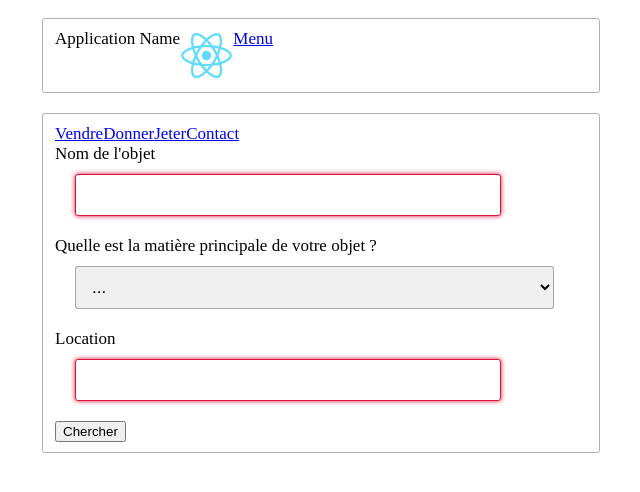
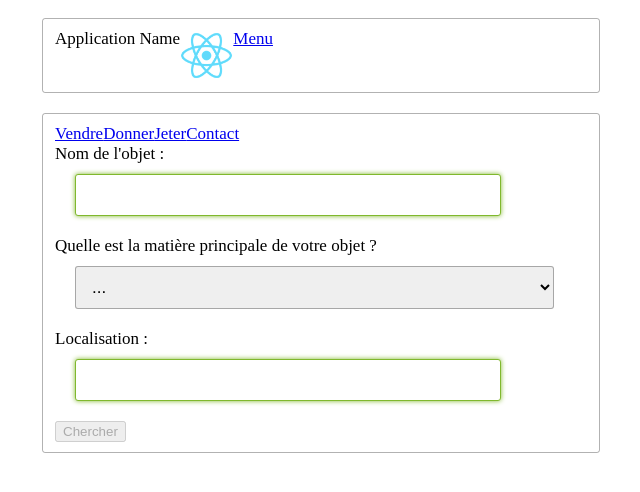
Before and after one commit to MohamedNiaissa/ProjetLabDay, a React (Create React App) app: page /Vendre in a window 1280 px wide. Shown: the top 492 px of the page, without its empty margins (360-1000 px from the left). Built offline with nearby package versions, Linux system fonts and the light colour scheme.

Commit message:
Reworked the SellForm and its events.

```diff
--- a/src/elements/Forms/GroupSForm.js
+++ /dev/null
@@ -1,65 +0,0 @@
-import React from "react";
-import allCities from "../../Cities";
-
-class GroupForm extends React.Component {
-
-    componentDidMount() {
-        if(this.props.set.property === "product") {
-            this.input.setCustomValidity("Empty Field.");
-
-            this.input.addEventListener("input", function() {
-                !this.value.match(/[^a-zA-Z0-9]/) && (this.value.length > 2) ? this.setCustomValidity("") : this.setCustomValidity("Invalid field.");
-                if(this.validity.customError) console.log("Wrong character.")
-                else console.log("Good")
-            })
-        } else if(this.props.set.property === "location") {
-            this.input.setCustomValidity("Empty Field.");
-            this.input.addEventListener("input", function() {
-
-                let checkValidity = false;
-                const index = allCities.findIndex(obj => obj.City === this.value);
-                if(index !== -1) checkValidity = true;
-
-                !this.value.match(/[^a-zA-Z]/) && checkValidity && (this.value.length > 1) ? this.setCustomValidity("") : this.setCustomValidity("Invalid field.");
-                if(this.validity.customError) console.log("Wrong character.")
-                else console.log("Good")
-            })
-        }
-    }
-
-    switchFormBlock() {
-        if(this.props.set.property === "material") {
-            return (
-            <div id={this.props.set.id} className={this.props.set.className}>
-                <label style={{display:this.props.set.display}}>{this.props.set.label}</label>
-                <select>
-                    <option value="..." defaultValue>...</option>
-                    <option value="bois">Bois</option>
-                    <option value="metal">Métal</option>
-                    <option value="ceramique">Céramique</option>
-                    <option value="verre">Verre</option>
-                    <option value="plastique">Plastique</option>
-                    <option value="textile">Textiles</option>
-                    <option value="cuir">Cuir</option>
-                    <option value="papier_carton">Papier ou Carton</option>
-                    <option value="caoutchouc">Caoutchouc</option>
-                </select>
-            </div>
-            )
-        }else {
-            return (
-            <div id={this.props.set.id} className={this.props.set.className}>
-                <label style={{display:this.props.set.display}}>{this.props.set.label}</label>
-                <input type={this.props.set.type} style={{display:this.props.set.display}}
-                        minLength = "2" maxLength="40" ref={e => (this.input = e)}></input>
-            </div>
-            )
-        }
-    }
-
-    render() {
-        return (this.switchFormBlock())
-    }
-}
-
-export default GroupForm;
--- a/src/elements/Forms/SellForm.js
+++ b/src/elements/Forms/SellForm.js
@@ -1,37 +1,79 @@
 import React from "react";
-import GroupSForm from "./GroupSForm";
-
-let TF_settings = [
-    {id:"ezpfdbe", className: "FormGroup", label: "Nom de l'objet", type: "text", property:"product", display:"visibility"},
-    {id:"nfozxfm", className: "FormGroup", label: "Quelle est la matière principale de votre objet ?", type: "text", property:"material", display:"visibility"},
-    {id:"fpvzmxn", className: "FormGroup", label: "Location", type: "text", property:"location", display:"visibility"},
-]
+import SellFormBuild from "./SellFormBuild";
+import allCities from "../../Cities";
 
 class SellForm extends React.Component {
 
-    componentDidMount() {
-        this.btn.addEventListener("click", function() {
-        const TF = document.getElementById("SellForm");
+    constructor (props) {
+        super(props);
+        this.state = {
+          isProductValid:  { regex: false, length: false },
+          isFormValid: { product: null, material: false, location: null, validity: null },
+          city: '',
+        }
+      }
 
-            TF.childNodes.forEach(element => {
-                element.childNodes.forEach(subElement => {
-                    if(subElement.nodeName === "INPUT" && subElement.type === "text") {
-                        console.log(subElement.nodeName)
-                        if(subElement.validity.customError) console.log("NOPE CAN'T DO")
-                        else console.log("VALID")
-                    }
-                })
-            })
-        })
+    handleUserInput = (e) => {
+        const name = e.target.name;
+        const value = e.target.value;
+        this.validateField(name, value, e);
     }
 
+    validateField(fieldName, value, e) {
+
+        let formValidity = this.state.isFormValid;
+        let productRGX   = this.state.isProductValid.regex;
+        let productLEN   = this.state.isProductValid.length;
+
+        switch(fieldName) {
+            case "product":
+                productRGX   = !value.match(/[^a-z0-9]/i);
+                productLEN   = value.length >= 2;
+                formValidity.product = (productRGX && productLEN) ? true : false;
+                e.target.className = (formValidity.product) ? "validP" : "invalidP";
+                break;
+            case "material":
+                formValidity.material = (value !== "...") ? true : false;
+                break;
+            case "map":
+                const index = allCities.findIndex(obj => obj.City === value);
+                formValidity.location = (index !== -1) ? true : false;
+                this.state.city = value;
+                e.target.className = (formValidity.location) ? "validL" : "invalidL";
+                break;
+            default: break;
+        }
+
+        formValidity.validity = this.state.isFormValid.product && this.state.isFormValid.material && this.state.isFormValid.location;
+        this.setState(this.state.isFormValid = formValidity);
+        console.log(formValidity)
+      }
+
+    TF_settings = [
+        {
+            id: "zeacnvv",
+            divForm:   { className: "FormGroup", display: "inline" },
+            labelForm: { text: "Nom de l'objet :" },
+            inputForm: { className: '', type: "text", name: "product" },
+        },{
+            id: "ttyuibz",
+            divForm:   { className: "FormGroup", display: "inline" },
+            labelForm: { text: "Quelle est la matière principale de votre objet ?" },
+            inputForm: { className: '', type: "text", name: "material" },
+        },{
+            id: "nbzajcr",
+            divForm:   { className: "FormGroup", display: "inline" },
+            labelForm: { text: "Localisation :" },
+            inputForm: { className: '', type: "text", name: "map" },
+        },
+    ]
+
     render() {
-        console.log(TF_settings)
         return (
-            <form id="SellForm">
-                { TF_settings.map((set) => <GroupSForm {...this.props} set={set} key={set.id}/>) }
+            <form id="ThrowForm">
+                { this.TF_settings.map((setAtt) => <SellFormBuild {...this.props} setAtt={setAtt} key={setAtt.id} event={this.handleUserInput}/>) }
 
-                <button type="button" ref={e => (this.btn = e)}>Chercher</button>
+                <button type="button" ref={e => (this.btn = e)} disabled={!this.state.isFormValid.validity}>Chercher</button>
             </form>
         )
     }
--- /dev/null
+++ b/src/elements/Forms/SellFormBuild.js
@@ -0,0 +1,40 @@
+import React from "react";
+
+class SellFormBuild extends React.Component {
+
+    switchFormBlock() {
+        if(this.props.setAtt.inputForm.name === "material") {
+            return (
+            <div id={this.props.setAtt.id} className={this.props.setAtt.divForm.className} style={{display: this.props.setAtt.divForm.display}}>
+                <label>{this.props.setAtt.labelForm.text}</label>
+                <select name={this.props.setAtt.inputForm.name} onChange={this.props.event}>
+                    <option value="..." style={{display: "none"}} defaultValue>...</option>
+                    <option value="bois">Bois</option>
+                    <option value="metal">Métal</option>
+                    <option value="ceramique">Céramique</option>
+                    <option value="verre">Verre</option>
+                    <option value="plastique">Plastique</option>
+                    <option value="textile">Textiles</option>
+                    <option value="cuir">Cuir</option>
+                    <option value="papier_carton">Papier ou Carton</option>
+                    <option value="caoutchouc">Caoutchouc</option>
+                </select>
+            </div>
+            )
+        }else {
+            return (
+            <div id={this.props.setAtt.id} className={this.props.setAtt.divForm.className} style={{display: this.props.setAtt.divForm.display}}>
+                <label>{this.props.setAtt.labelForm.text}</label>
+                <input className={this.props.setAtt.inputForm.className} type={this.props.setAtt.inputForm.type} name={this.props.setAtt.inputForm.name}
+                    minLength = "2" maxLength="40" onChange={this.props.event}></input>
+            </div>
+            )
+        }
+    }
+
+    render() {
+        return (this.switchFormBlock())
+    }
+}
+
+export default SellFormBuild;
```
